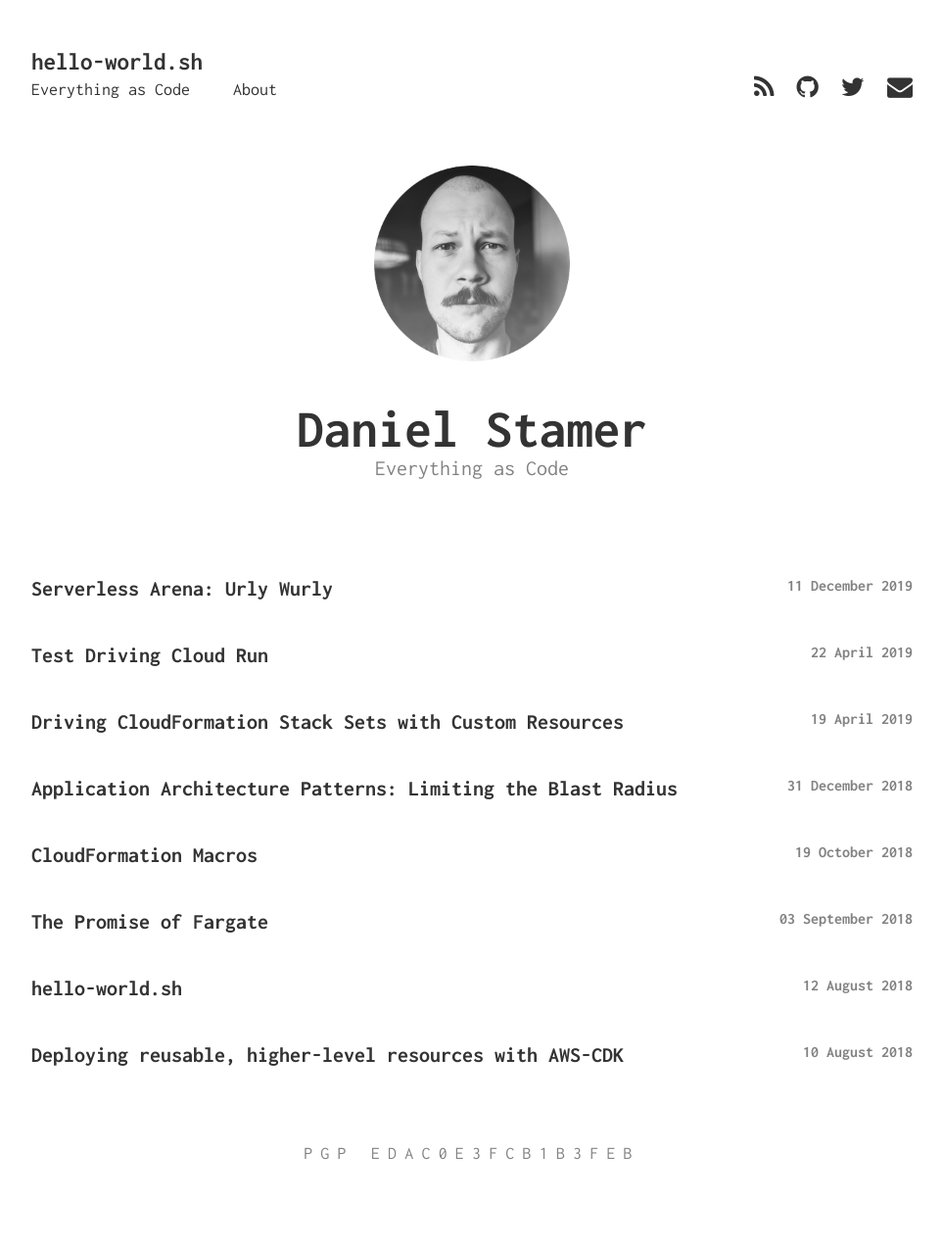
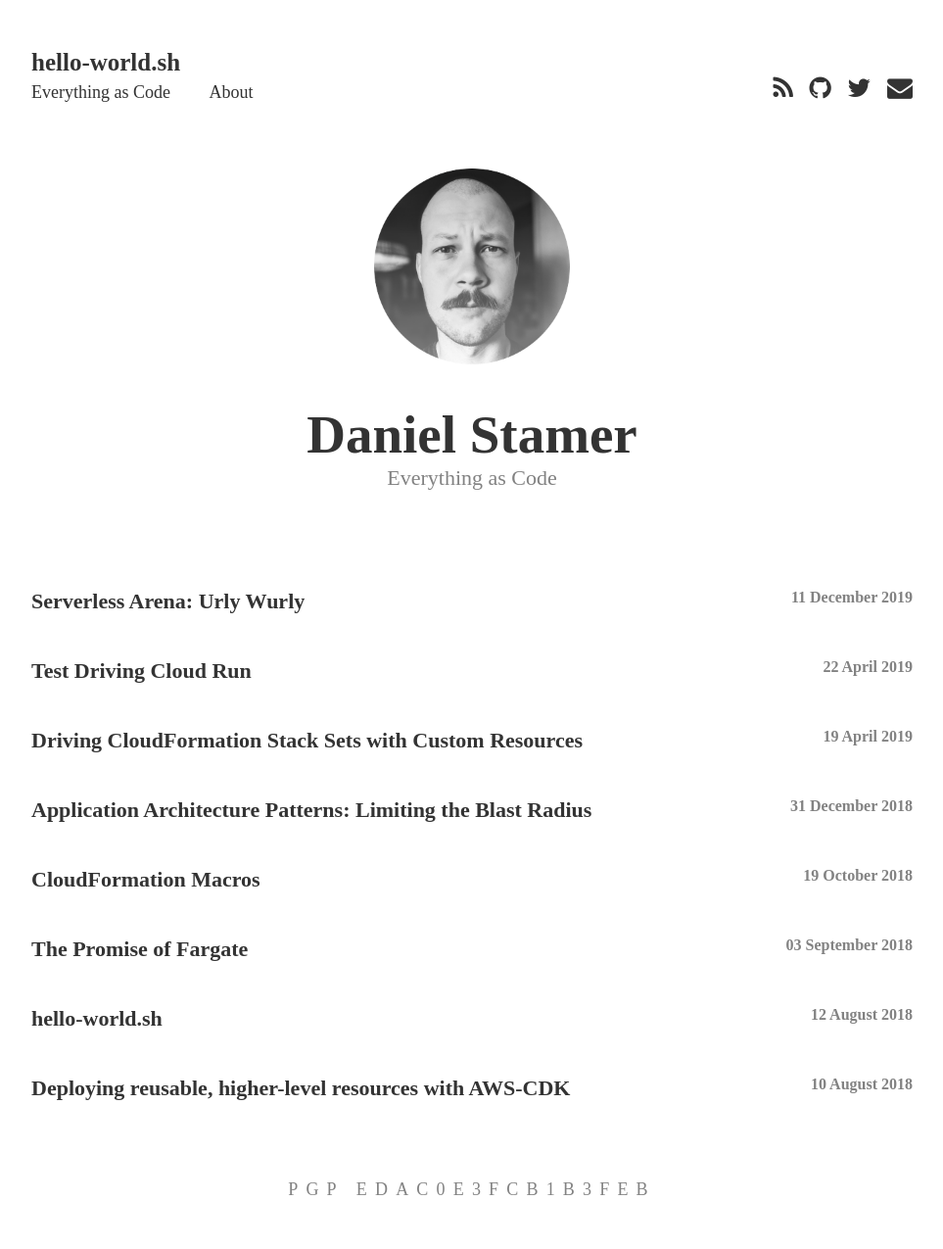
Before and after one commit to helloworlddan/hello-world.sh, a Jekyll site: the page built from site/index.html, in a window 1280 px wide. Shown: the whole page at 98% size, without its empty margins (158-1121 px from the left). Built offline with Jekyll 4.4.1, drawn with Linux system fonts in a browser that asks for light colours; before the commit the page ends 1236 px from its top, so only the background shows below that.

Commit message:
simplify repo
Signed-off-by: Daniel Stamer <dan@hello-world.sh>

```diff
--- a/Gemfile
+++ /dev/null
@@ -1,4 +0,0 @@
-source 'https://rubygems.org' do
-  gem 'jekyll'
-  gem 'jekyll-twitter-plugin'
-end
--- a/site/Gemfile
+++ b/site/Gemfile
@@ -1,5 +1,7 @@
+source 'https://rubygems.org'
+
+gem 'jekyll'
 gem 'jekyll-twitter-plugin'
 gem 'rouge'
 gem 'kramdown'
 gem 'jekyll-watch'
-source 'https://rubygems.org'
--- a/site/_sass/_default.scss
+++ b/site/_sass/_default.scss
@@ -1,6 +1,6 @@
 /* =Base */
 body {
-    font-family: 'Inconsolata', ;
+    font-family: 'JetBrains Mono', ;
     color: $iron;
     background-color: $dorian;
 }
```
Also changed, not shown: site/Gemfile.lock, 15 other files.
